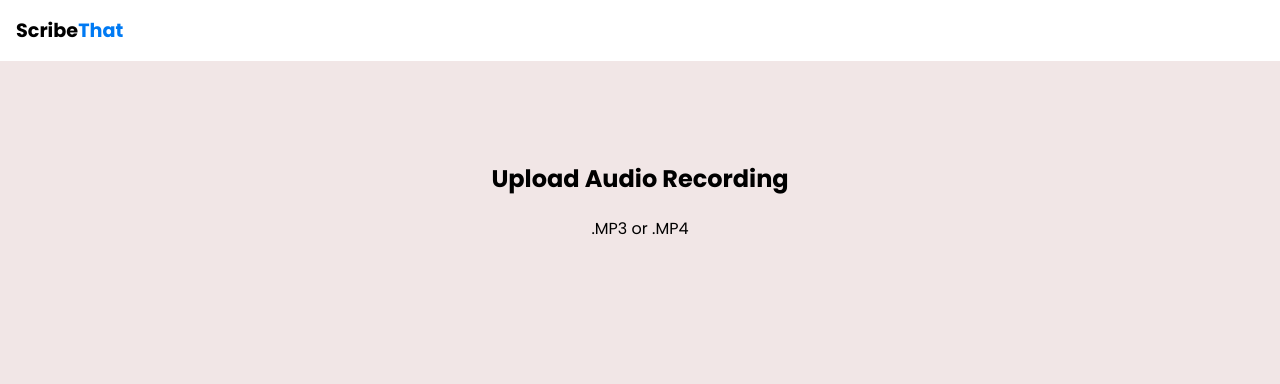
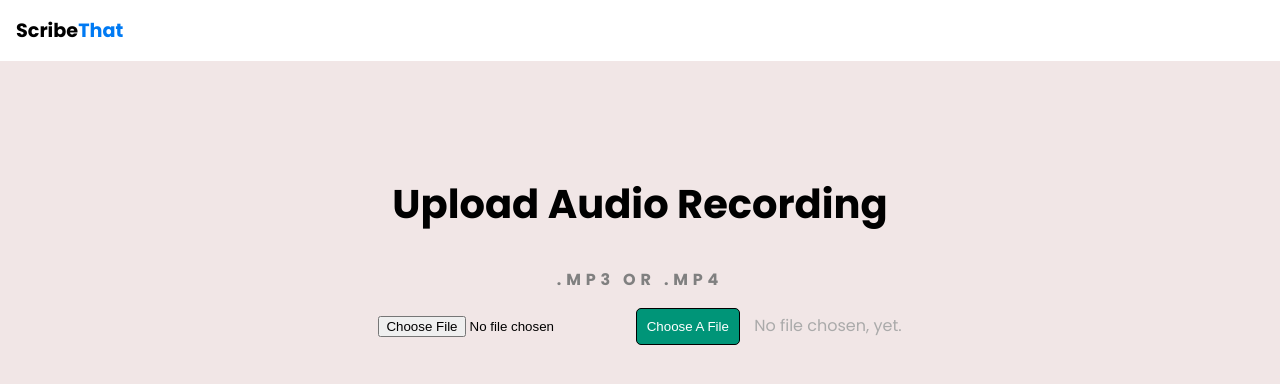
Before and after one commit to LegendOfCornwall/BCHacks, a plain HTML site: page index.html in a window 1280 px wide. Drawn offline with Linux system fonts and the light colour scheme.

Commit message:
Adding buttons

```diff
--- a/css/main.scss
+++ b/css/main.scss
@@ -50,3 +50,36 @@ section {
 .hero {
     text-align: center;
 }
+
+.left-col {
+    .sub-head {
+        text-transform: uppercase;
+        color: gray;
+        font-weight: bold;
+        letter-spacing: .3em;
+    }
+
+    h1 {
+        font-size: 2.5em;
+    }
+}
+
+.right-col {
+    #custom-button {
+        padding: 10px;
+        color: white;
+        background-color: #009578;
+        border: 1px solid #000;
+        border-radius: 5px;
+        cursor: pointer;
+    }
+
+    #custom-button:hover {
+        background-color: #00b2f8;
+    }
+
+    #custom-text {
+        margin-left: 10px;
+        color: #aaa;
+    }
+}
--- a/index.html
+++ b/index.html
@@ -28,7 +28,11 @@
             <div class="left-col">
                 <h1>Upload Audio Recording</h1>
                 <p class="sub-head">.MP3 or .MP4</p>
-
+            </div>
+            <div class="right-col">
+                <input type="file" id="real-file"/>
+                <button type=""button" id="custom-button">Choose A File</button>
+                <span id="custom-text">No file chosen, yet.</span>
             </div>
         </div>
 
```
Also changed, not shown: css/main.css, 1 other file.
